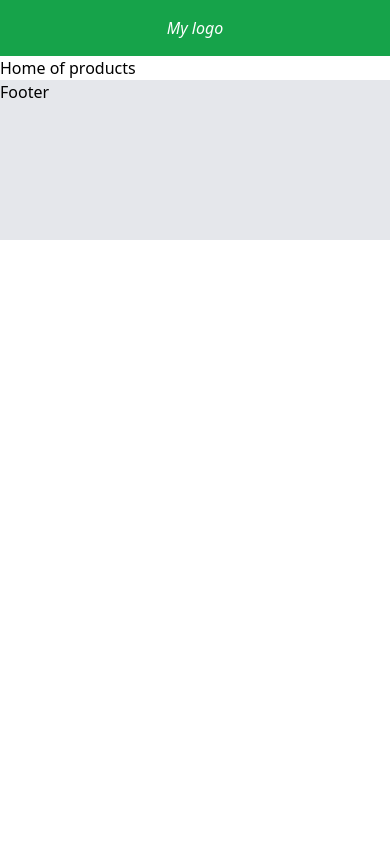
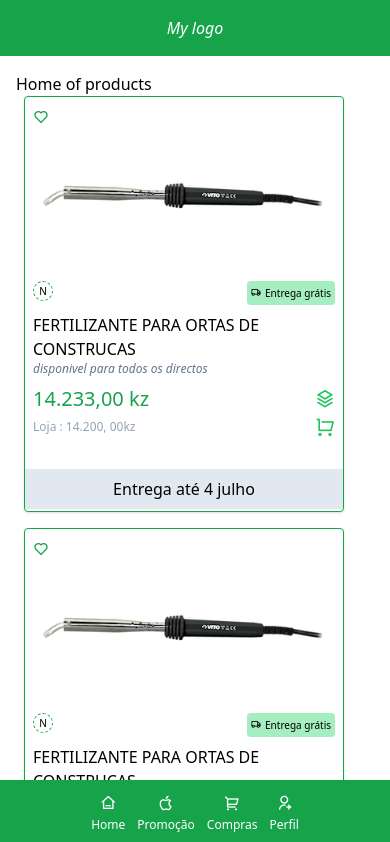
Before and after one commit to Sebastiao-Domingos/solevo, a Next.js app: page /home in a window 390 px wide. Shown: the top 842 px of the page. Built offline with nearby package versions, Linux system fonts and the light colour scheme.

Commit message:
adicionando o menu mobile e item produto

```diff
--- a/package.json
+++ b/package.json
@@ -9,9 +9,12 @@
     "lint": "next lint"
   },
   "dependencies": {
+    "@radix-ui/react-alert-dialog": "^1.0.5",
+    "@radix-ui/react-dialog": "^1.0.5",
     "next": "13.5.4",
     "react": "^18",
     "react-dom": "^18",
+    "remixicon": "^3.5.0",
     "tailwind-merge": "^1.14.0"
   },
   "devDependencies": {
--- a/src/app/layout.tsx
+++ b/src/app/layout.tsx
@@ -16,6 +16,12 @@ export default function RootLayout({
 }) {
   return (
     <html lang="pt-pt">
+      <head>
+        <link
+            rel="stylesheet"
+            href="https://cdn.jsdelivr.net/npm/remixicon@2.2.0/fonts/remixicon.css"
+          />
+        </head>
       <body>{children}</body>
     </html>
   )
--- /dev/null
+++ b/src/components/Menu/MobileMenu.tsx
@@ -0,0 +1,59 @@
+"use client"
+import Link from "next/link";
+import { HTMLAttributes } from "react";
+
+const links = [
+    {
+        title : "Home",
+        icon : "ri-home-3-line",
+        url : "/home",
+    }, {
+        title : "Promoção",
+        icon : "ri-apple-line",
+        url : "/prod",
+    },
+    {
+        title : "Compras",
+        icon : "ri-shopping-cart-2-line",
+        url : "/cards",
+    },
+    {
+        title : "Perfil",
+        icon : "ri-user-shared-2-line",
+        url : "/user",
+    },
+]
+
+
+
+function MobileMenu(){
+
+    return (
+        <div className="fixed bottom-0 left-0 right-0 bg-green-600 h-[4rem] md:hidden">
+            <nav className="flex gap-3 items-center justify-center px-2 h-full w-full">
+                { links.map( (item,index) => (
+                    <ItemMobileMenu key={index} icon={item.icon} title={item.title} url={item.url}/>
+                ))}
+            </nav>
+        </div>
+    )
+}
+
+export default MobileMenu;
+
+
+interface PropsItemMobile extends HTMLAttributes<HTMLDivElement>{
+    title : string;
+    icon : string;
+    url : string;
+}
+
+function ItemMobileMenu({title , icon,url } : PropsItemMobile ){
+
+    return (
+        <Link href={url} className="flex flex-col gap-[2px] text-white">
+             <i className={icon}></i>
+             <span className="text-xs">{title}</span>
+        </Link>
+    )
+}
--- a/src/components/Menu/index.tsx
+++ b/src/components/Menu/index.tsx
@@ -1,4 +1,5 @@
 import Link from "next/link";
+import MobileMenu from "./MobileMenu";
 
 
 function  Header(){
@@ -6,6 +7,7 @@ function  Header(){
         <Link href={"/home"}>
             <h3 className="italic text-white">My logo</h3>
         </Link>
+        <MobileMenu />
     </div>
 }
 
--- /dev/null
+++ b/src/components/Product/index.tsx
@@ -0,0 +1,45 @@
+import Image from "next/image";
+import Link from "next/link";
+
+function Product(){
+
+    return (
+        <div className="w-[20rem] h-[26rem] border border-green-600 shadow rounded pt-2 mb-4" >
+            <div className="relative w-full h-[11rem] flex items-center justify-center p-2">
+                <button className="absolute top-0 left-2 text-green-600">
+                    <i className="ri-heart-line"></i>
+                </button>
+                <Link href="#">
+                    <Image className="w-full h-full" src="/images/imagem.png" alt="product"  width={100} height={100}/>
+                </Link>
+            </div>
+            <div className="">
+                <div className="space-y-2 px-2">
+                    <div className="flex justify-between">
+                         <span className="w-5 h-5 text-[10px] p-1 border border-dashed border-green-600 rounded-full flex justify-center items-center text-primary">N</span>
+                         <span className="bg-green-400/50 p-1 text-[10px] text-primary rounded"><i className="ri-truck-line mr-1"></i>Entrega grátis</span>
+                    </div>
+                    <div>
+                        <h3 className="uppercase">Fertilizante para ortas de construcas</h3>
+                        <p className="text-xs text-slate-500 italic">disponivel para todos os directos</p>
+                    </div>
+                    <div className="flex justify-between">
+                        <div>
+                            <p className="text-xl text-green-600">14.233,00 kz</p>
+                            <span className="text-xs text-slate-400">Loja : 14.200, 00kz</span>
+                        </div>
+                        <div className="flex flex-col justify-between text-xl text-green-500">
+                            <i className="ri-stack-line"></i>
+                            <i className="ri-shopping-cart-line"></i>
+                        </div>
+                    </div>
+                </div>
+                <div className="bg-slate-200 mt-7 text-center p-2">
+                    <p>Entrega até 4 julho</p>
+                </div>
+            </div>
+        </div>
+    )
+}
+
+export default Product;
--- /dev/null
+++ b/src/components/Slider/index.tsx
@@ -0,0 +1,10 @@
+
+function Slider(){
+    return (
+        <div className="h-[60vh] bg-slate-100">
+            My slider
+        </div>
+    )
+}
+
+export default Slider;
--- a/src/screens/clients/Home/index.tsx
+++ b/src/screens/clients/Home/index.tsx
@@ -1,14 +1,30 @@
 "use client"
+
+import Product from "../../../components/Product";
+
 // import Slider from "@/components/Slider/index";
 
 
 
 function Home(){
 
-    return <div>
+    return <div className="p-4">
 
         <h2>Home of products</h2>
+
+
+        <div className="w-full">
+            <div className="w-full grid grid-cols-3 gap-1 md:grid-cols-[repeat(auto-fill,minmax(240px,1fr))] items-start md:gap-6 px-2 lg:px-4 mt-8">
+                { Array(6).fill('').map( (_,index) => (
+                    <Product key={index}  />
+                ))}
+            </div>
+        </div>
     </div>
 }
 
+
+
+
+
 export default Home;
```
Also changed, not shown: public/images/imagem.png (added), 1 other file (tests, documents, lock files or other folders).
